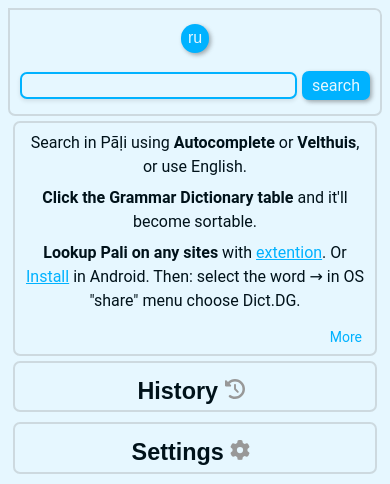
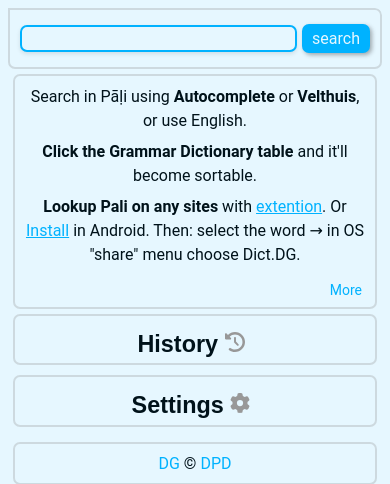
Before and after one commit to o28o/dpd-ui, a FastAPI app: page / in a window 390 px wide. Shown: the top 484 px of the page. Run offline with FastAPI, Linux system fonts and the light colour scheme; data that the repository does not hold is empty.

Commit message:
update from server

```diff
--- a/exporter/webapp/static/extrastyles.css
+++ b/exporter/webapp/static/extrastyles.css
@@ -733,6 +733,11 @@
 }
 
 @media (max-width: 768px) {
+
+
+    .header-lang-button {
+        margin-left: auto;
+    }
 .input-group {
         display: flex; /* Делаем контейнер flex */
         align-items: center; /* Выравниваем элементы по центру вертикально */
@@ -856,6 +861,12 @@
         flex-direction: row;
         align-items: center;
         gap: 10px;
+        flex-wrap: nowrap; /* Добавьте это, чтобы предотвратить перенос */
+    }
+
+    .search-box {
+        width: 100%;
+        min-width: 0; /* Позволяет полю ввода сжиматься */
     }
 
 /* Чтобы форма поиска занимала оставшееся пространство */
@@ -864,16 +875,14 @@
     min-width: 0;
 }
 
-
   .logo-title {
         display: none;
     }
 
     .header-lang-button {
-        display: flex;
+        flex-shrink: 0; /* Предотвращает сжатие кнопки */
+        margin-left: 5px; /* Небольшой отступ */
     }
-
-
 
     #history-content {
     display: none; /* Скрыть контент по умолчанию */
@@ -1239,14 +1248,36 @@
 
 /* Адаптация для мобильных устройств */
 @media (max-width: 400px) {
+
+  .header-pane {
+        flex-wrap: wrap;
+    }
+
+    .logo-title {
+        order: 1;
+        width: 100%;
+        margin-bottom: 5px;
+    }
+
+    #search-form {
+        order: 2;
+        flex-basis: calc(100% - 50px);
+    }
+
+    .header-lang-button {
+        order: 3;
+    }
+
+    .search-box {
+        min-width: 100px;
+    }
+
   .pwa-install {
     flex-wrap: wrap;
     padding-bottom: 12px;
   }
 
- .header-lang-button {
-        display: flex;
-    }
+
 
   .pwa-install-content {
     width: 100%;
```
Lines whose indentation alone changed are shown as unchanged.
